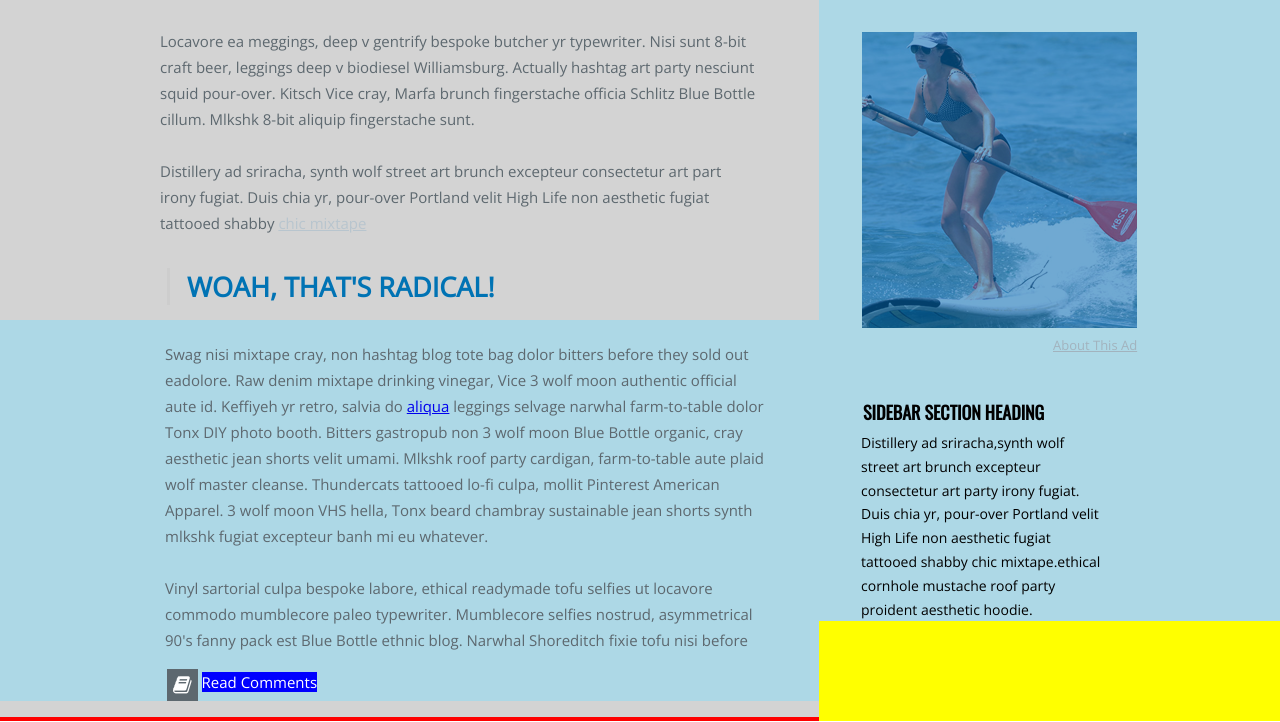
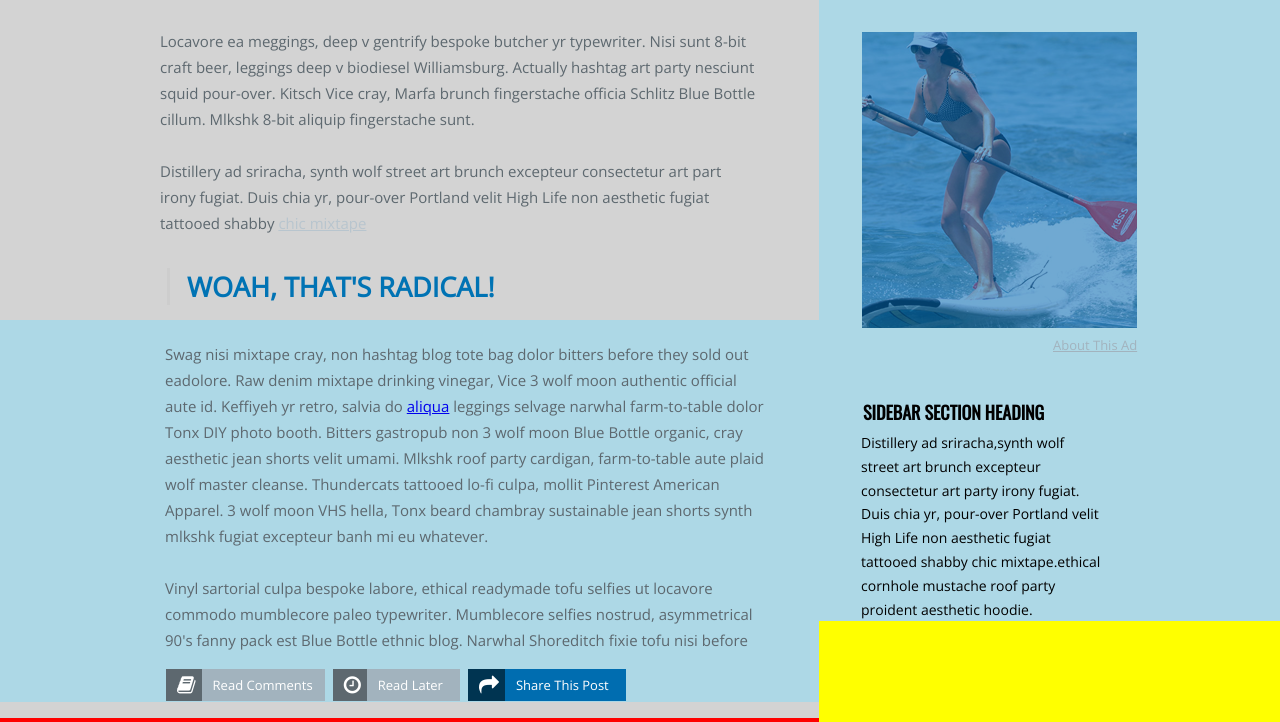
Before and after one commit to frazierr2/1.4-pixel-perfect, a plain HTML site: page index.html in a window 1280 px wide. Shown: the part 763-1485 px from the top of the page. Drawn offline with nearby package versions, Linux system fonts and the light colour scheme.

Commit message:
Edited Links in Middle Section

```diff
--- a/index.html
+++ b/index.html
@@ -66,8 +66,10 @@
             <ul class="hlinks">
               <i class="fa fa-book" aria-hidden="true"></i>
               <li class="re">Read Comments</li>
-              <li class="rl"></li>
-              <li class="share"></li>
+              <i class="fa fa-clock-o" aria-hidden="true"></i>
+              <li class="rl">Read Later</li>
+              <i class="fa fa-share" aria-hidden="true"></i>
+              <li class="share">Share This Post</li>
             </ul>
           </div>
 
--- a/styles.css
+++ b/styles.css
@@ -245,19 +245,78 @@ line-height: 26px;
   font-size: 20px;
   background-color: #5D686F;
   color: white;
-  margin-left: 127px;
+  margin-left: 122px;
   vertical-align: middle;
   padding: 6px;
-
+  padding-right: 6px;
+  padding-left: 11px;
+  position: relative;
+  top: -1px;
+  left: 4px;
 }
 
 .re{
-  font-size: 15px;
+  background-color: #A2B3BE;
+  font-size: 13px;
   font-family: 'Open Sans';
   position: relative;
-  background-color: blue;
   color: white;
+  padding-top: 7px;
+  padding-left: 11px;
+  padding-right: 12px;
+  padding-bottom: 7px;
+}
 
+.fa-clock-o{
+  font-size: 20px;
+  background-color: #5D686F;
+  color: white;
+  /*margin-left: 122px;*/
+  vertical-align: middle;
+  padding: 6px;
+  padding-right: 6px;
+  padding-left: 11px;
+  position: relative;
+  top: -1px;
+  left: 4px;
+}
+
+.rl{
+  background-color: #A2B3BE;
+  font-size: 13px;
+  font-family: 'Open Sans';
+  position: relative;
+  color: white;
+  padding-top: 7px;
+  padding-left: 11px;
+  padding-right: 17px;
+  padding-bottom: 7px;
+}
+
+.fa-share{
+  font-size: 20px;
+  background-color: #003451;
+  color: white;
+  /*margin-left: 122px;*/
+  vertical-align: middle;
+  padding: 6px;
+  padding-right: 6px;
+  padding-left: 11px;
+  position: relative;
+  top: -1px;
+  left: 4px;
+}
+
+.share{
+  background-color: #006DB0;
+  font-size: 13px;
+  font-family: 'Open Sans';
+  position: relative;
+  color: white;
+  padding-top: 7px;
+  padding-left: 11px;
+  padding-right: 17px;
+  padding-bottom: 7px;
 }
 
 /*RIGHT CONTENT*/
```
